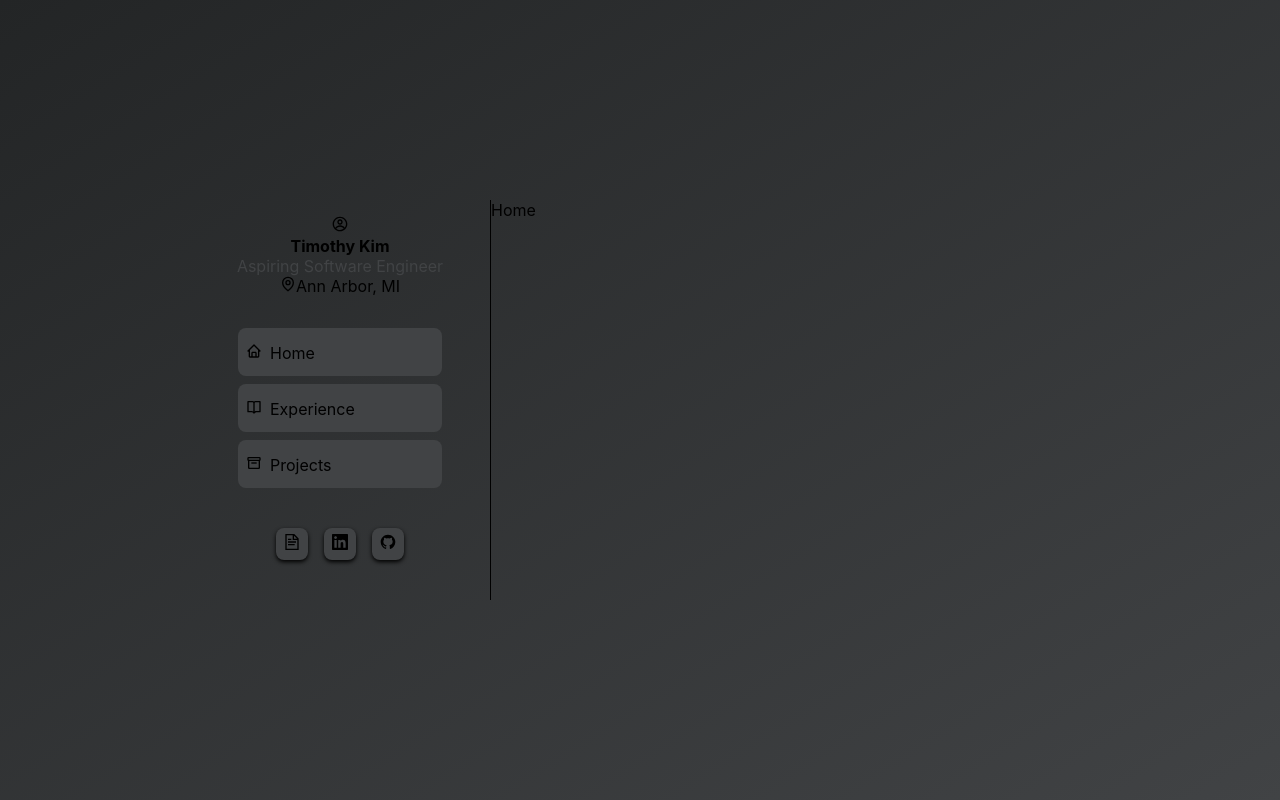
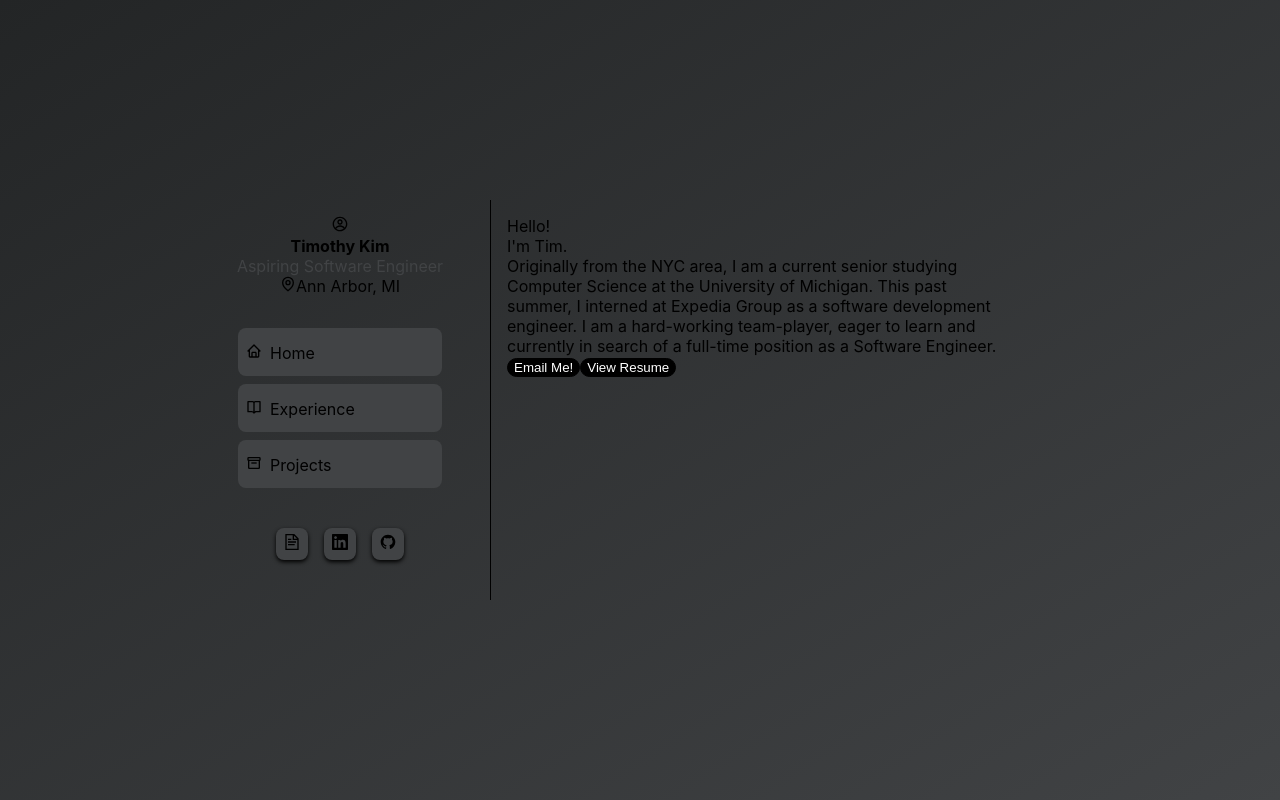
Before and after one commit to timjwkim/Personal-Website, a React (Create React App) app: page / in a window 1280 px wide. Built offline with nearby package versions, Linux system fonts and the light colour scheme.

Commit message:
implemented home content

```diff
--- a/src/Home/Home.css
+++ b/src/Home/Home.css
@@ -0,0 +1,11 @@
+.Home {
+  width: 500px;
+  margin: 16px 16px 16px 16px;
+}
+
+.Home-buttons button {
+  border-radius: 16px;
+  border: 1px solid black;
+  background-color: black;
+  color: white;
+}
--- a/src/Home/Home.js
+++ b/src/Home/Home.js
@@ -5,7 +5,22 @@ const Home = () => {
 
   return (
     <div className="Home">
-      Home
+      <div className="Home-intro">
+        Hello!
+      </div>
+      <div className="Home-title">
+        I'm Tim.
+      </div>
+      <div className="Home-text">
+        Originally from the NYC area, I am a current senior studying Computer Science
+        at the University of Michigan. This past summer, I interned at Expedia Group
+        as a software development engineer. I am a hard-working team-player, eager
+        to learn and currently in search of a full-time position as a Software Engineer.
+      </div>
+      <div className="Home-buttons">
+        <button>Email Me!</button>
+        <button>View Resume</button>
+      </div>
     </div>
   );
 }
```
